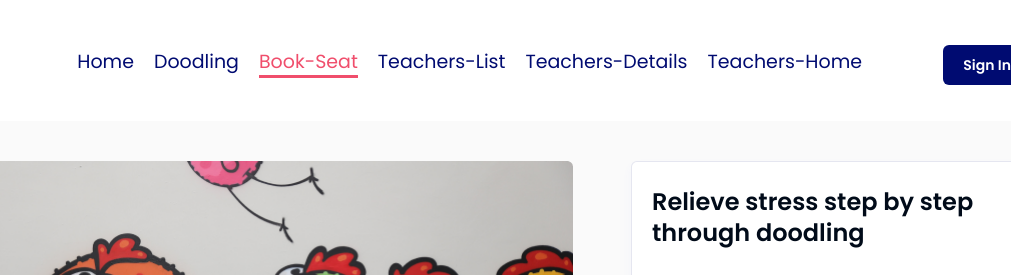
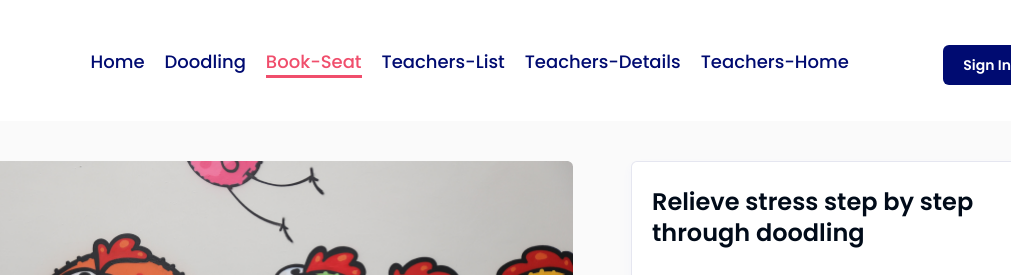
Before and after one commit to dipesh0999/dipesh0999-xplore-joy-, a plain HTML site: page event-details.html in a window 1280 px wide. Shown: the top 275 px of the page, 269-1280 px from the left. Drawn offline with Linux system fonts and the light colour scheme.

Commit message:
Update details.css

```diff
--- a/assets/details.css
+++ b/assets/details.css
@@ -25,8 +25,8 @@
     gap: 20px;
 }
 .desktop-nav-link{
-    font-weight: 400;
-    font-size: 19px;
+    font-weight: 500;
+    font-size: 18px;
     line-height: 130%;
     text-decoration: none;
     color: #000B71;
```
